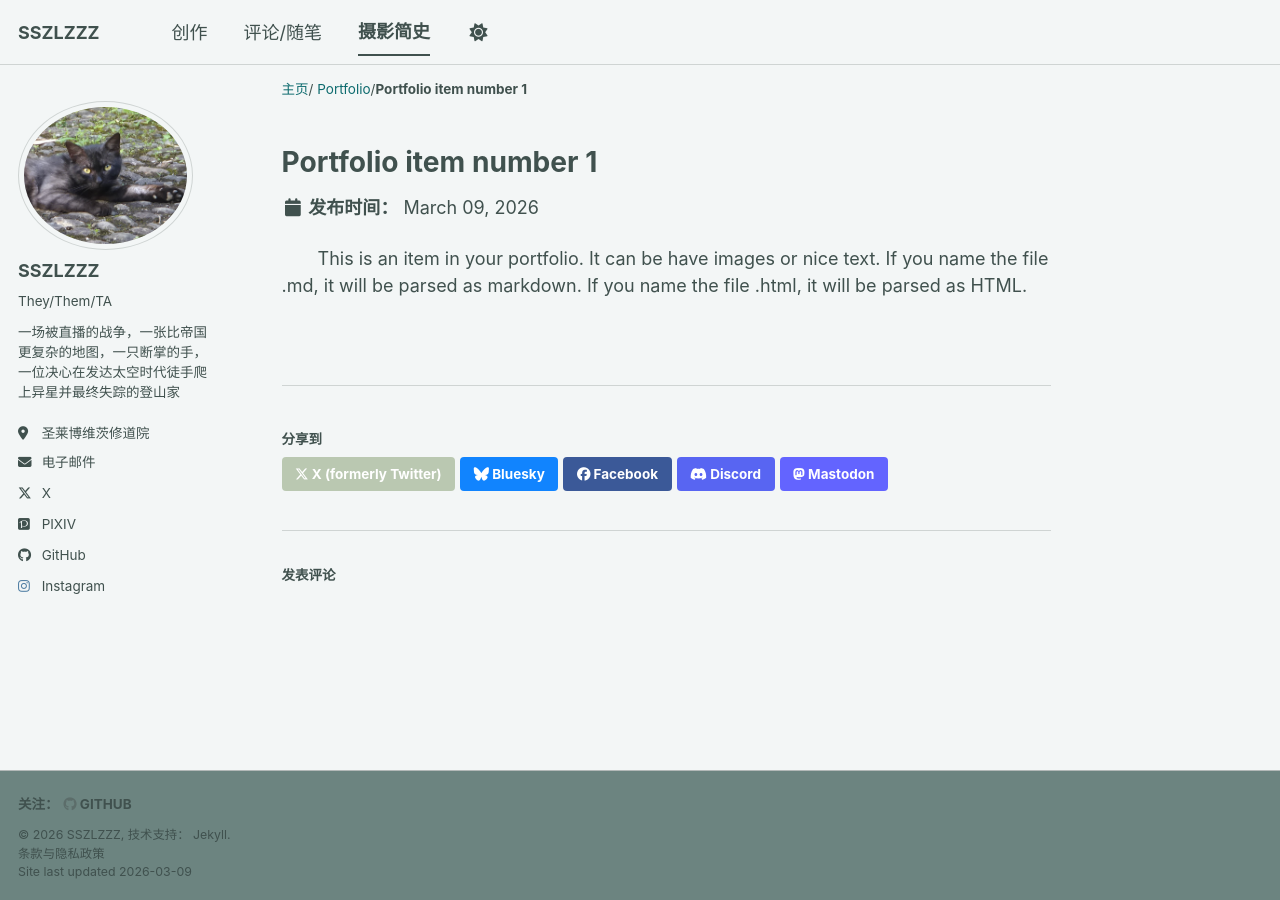
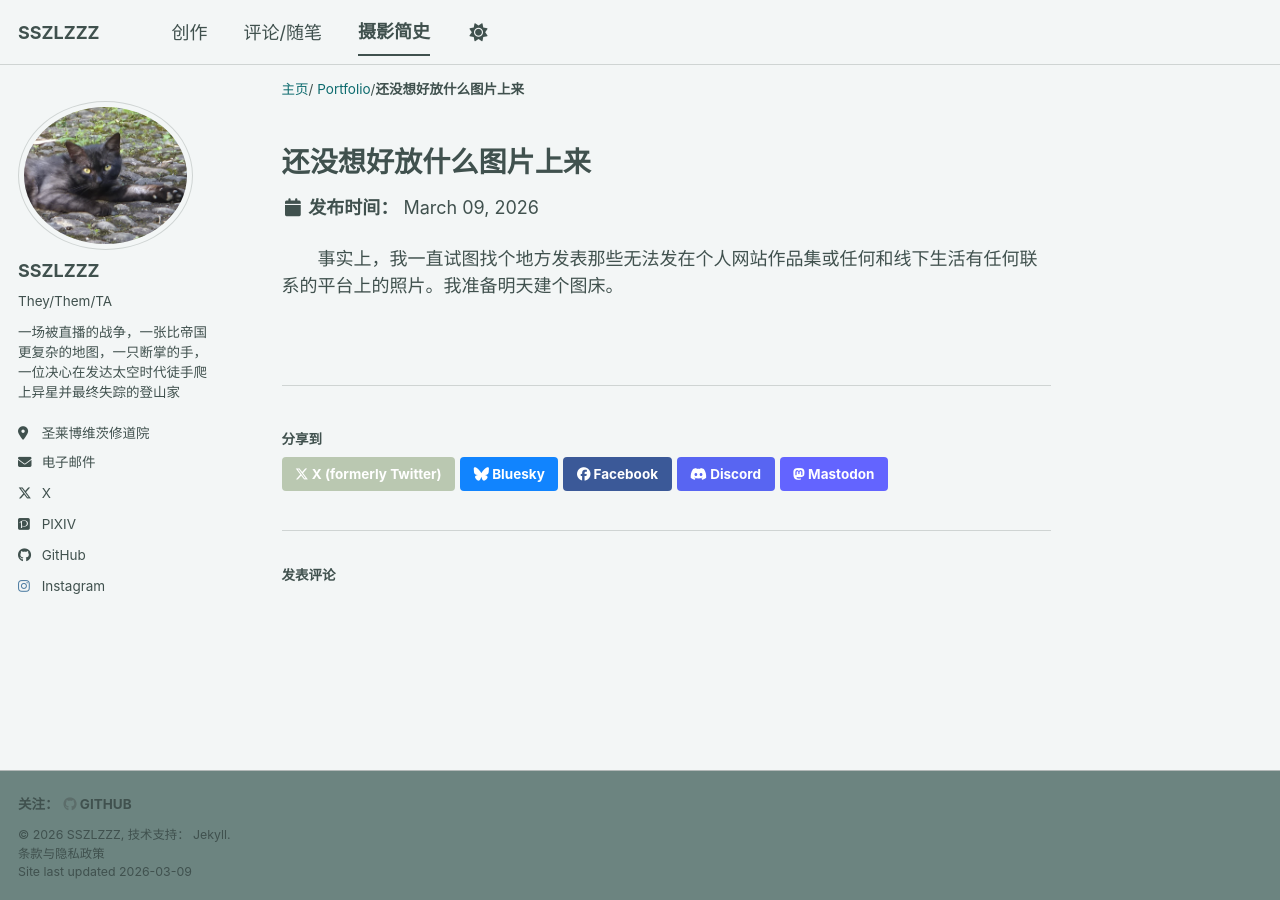
Before and after one commit to bebsgddgdghddh/sszlzzz, a Jekyll site: the page built from _portfolio/20260308portfolio1.md, in a window 1280 px wide. Built offline with Jekyll 4.4.1, drawn with Linux system fonts in a browser that asks for light colours; a script bundle is joined from its source files by our own code; library files that are not in the unit come from our copies; comment, search, counter and statistics services are not loaded.

Commit message:
Update 20260308portfolio1.md

```diff
--- a/_portfolio/20260308portfolio1.md
+++ b/_portfolio/20260308portfolio1.md
@@ -1,7 +1,7 @@
 ---
-title: "Portfolio item number 1"
-excerpt: "Short description of portfolio item number 1<br/><img src='/images/500x300.png'>"
+title: "还没想好放什么图片上来"
+excerpt: "这不是一张照片 1<br/><img src='/images/500x300.png'>"
 collection: portfolio
 ---
 
-This is an item in your portfolio. It can be have images or nice text. If you name the file .md, it will be parsed as markdown. If you name the file .html, it will be parsed as HTML.
+事实上，我一直试图找个地方发表那些无法发在个人网站作品集或任何和线下生活有任何联系的平台上的照片。我准备明天建个图床。
```
